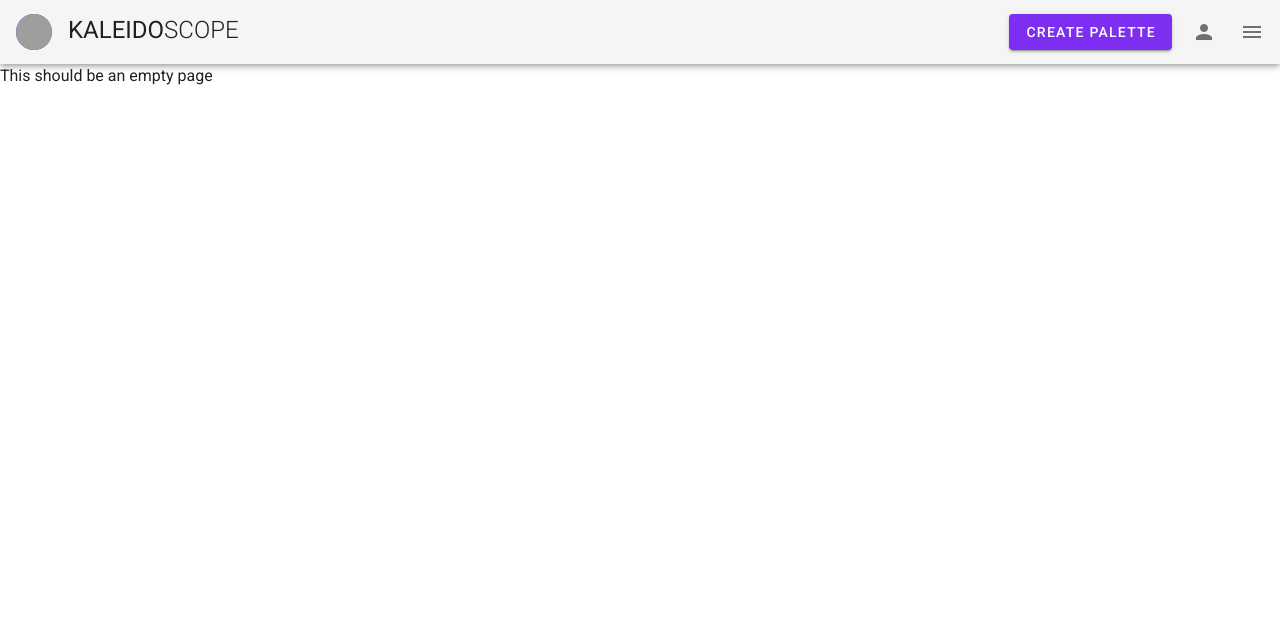
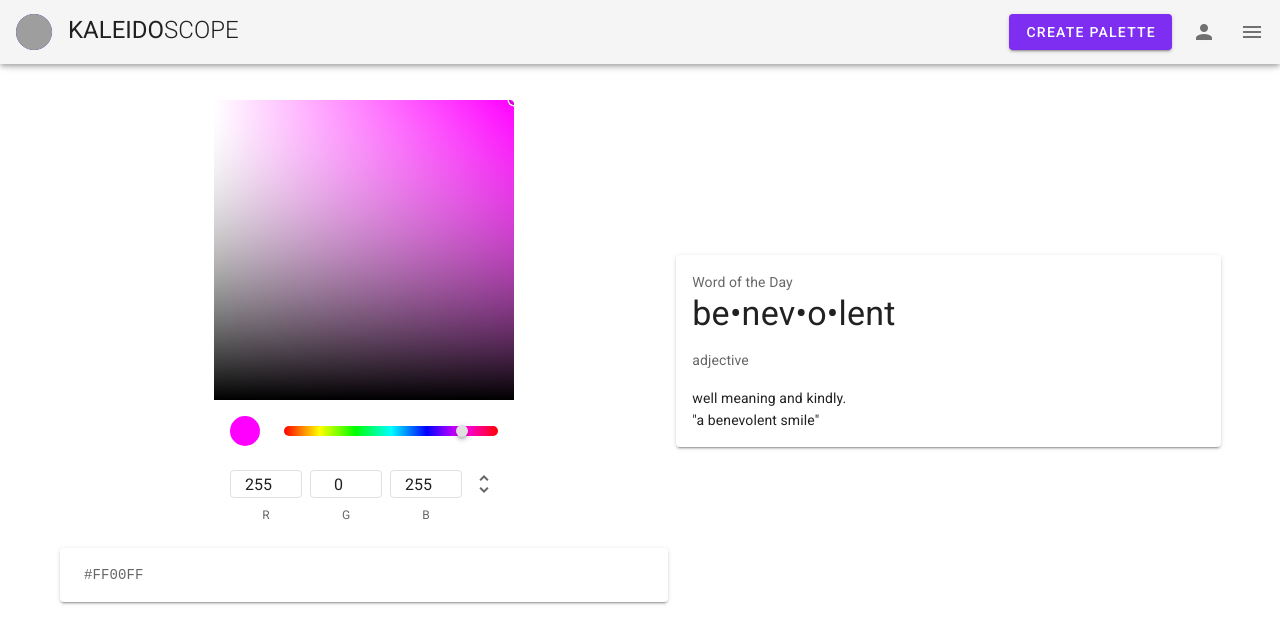
Before and after one commit to anudeike/kaleidoscope-webapp, a Vue app: page /#/create in a window 1280 px wide. Shown: the top 644 px of the page. Built offline with nearby package versions, Linux system fonts and the light colour scheme; grey boxes are pictures that could not be loaded.

Commit message:
added the color picker

```diff
--- a/src/views/createPalettePage.vue
+++ b/src/views/createPalettePage.vue
@@ -1,12 +1,77 @@
 <template>
-    <div>
-        This should be an empty page
-    </div>
+    <v-container grid-list-md text-xs-center>
+        <v-layout class="pt-6" row wrap align-center>
+            <v-flex>
+                <v-layout column>
+                    <v-flex class="d-flex justify-center">
+                        <v-color-picker
+                                canvas-height="300"
+                                v-model="color"
+                        ></v-color-picker>
+                    </v-flex>
+                    <v-flex class="justify-center">
+                        <v-card>
+                            <v-card-text>
+                                <pre> {{ showColor }}</pre>
+                            </v-card-text>
+                        </v-card>
+                    </v-flex>
+                </v-layout>
+            </v-flex>
+            <v-flex>
+                <v-card class="mx-auto">
+                    <v-card-text>
+                        <div> Word of the Day</div>
+                        <p class="display-1 text--primary">
+                            be•nev•o•lent
+                        </p>
+                        <p>adjective</p>
+                        <div class="text--primary">
+                            well meaning and kindly.<br>
+                            "a benevolent smile"
+                        </div>
+                    </v-card-text>
+                </v-card>
+            </v-flex>
+        </v-layout>
+
+    </v-container>
 </template>
 
 <script>
     export default {
-        name: "createPalettePage"
+        name: "createPalettePage",
+        data (){
+            return {
+                types: ['hex', 'hexa', 'rgba', 'hsla', 'hsva'],
+                type: 'hex',
+                hex: '#FF00FF',
+                hexa: '#FF00FFFF',
+                rgba: { r: 255, g: 0, b: 255, a: 1 },
+                hsla: { h: 300, s: 1, l: 0.5, a: 1 },
+                hsva: { h: 300, s: 1, v: 1, a: 1 }
+            }
+        },
+        computed: {
+            color: {
+              get () {
+                  return this[this.type]
+              },
+              set(v){
+                  this[this.type] = v
+              },
+            },
+            showColor () {
+                if(typeof this.color === 'string'){
+                    return this.color
+                }
+
+                return JSON.stringify(Object.keys(this.color).reduce((color, key) => {
+                    color[key] = Number(this.color[key].toFixed(2))
+                    return color
+                }, {}), null, 2)
+            }
+        }
     }
 </script>
 
```
